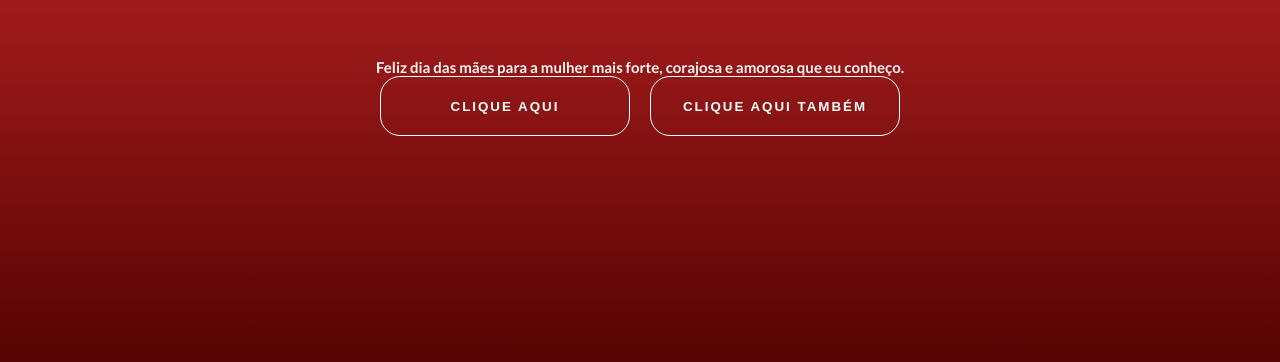
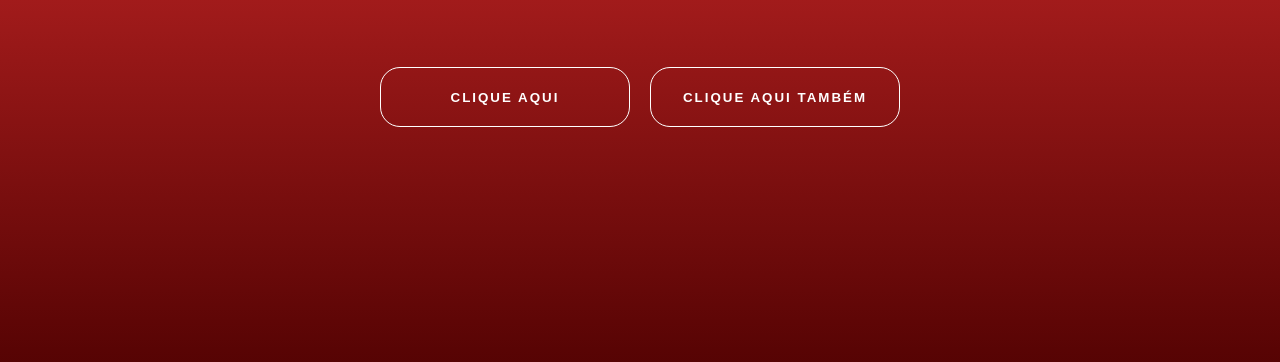
Before and after one commit to viniciusm1910/dia-das-maes, a plain HTML site: page index.html in a window 1280 px wide. Shown: the part 418-780 px from the top of the page. Drawn offline with Linux system fonts and the light colour scheme.

Commit message:
Update index.html

```diff
--- a/index.html
+++ b/index.html
@@ -25,7 +25,6 @@
         <div class="main-content">
             <h1 class="primary-text">Para Maria José Veiga Martins(LIU)!</h1>
             <h2 class="second-text">Mãe, você é uma guerreira incansável que nunca desiste. Obrigado por tudo o que você faz por mim.</h2>
-            <h2 class="third-text">Feliz dia das mães para a mulher mais forte, corajosa e amorosa que eu conheço.</h2>
             <div class="btns">
                 <a href="https://cdn.pensador.com/img/imagens/ve/rs/versos_rimas_maes_1.jpg?auto_optimize=low&width=655"><button class="btn-exp">Clique aqui</button></a>
 
```
